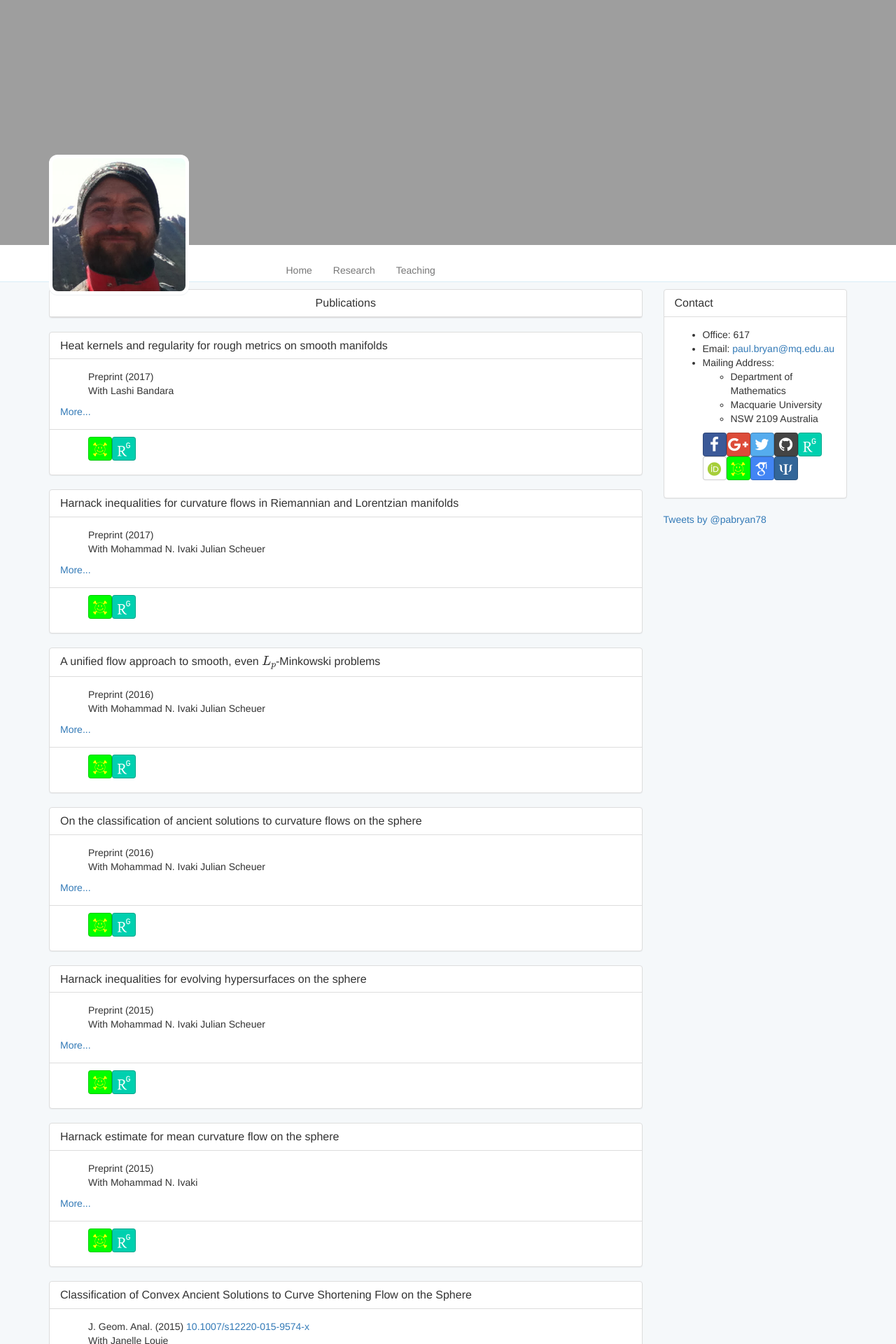
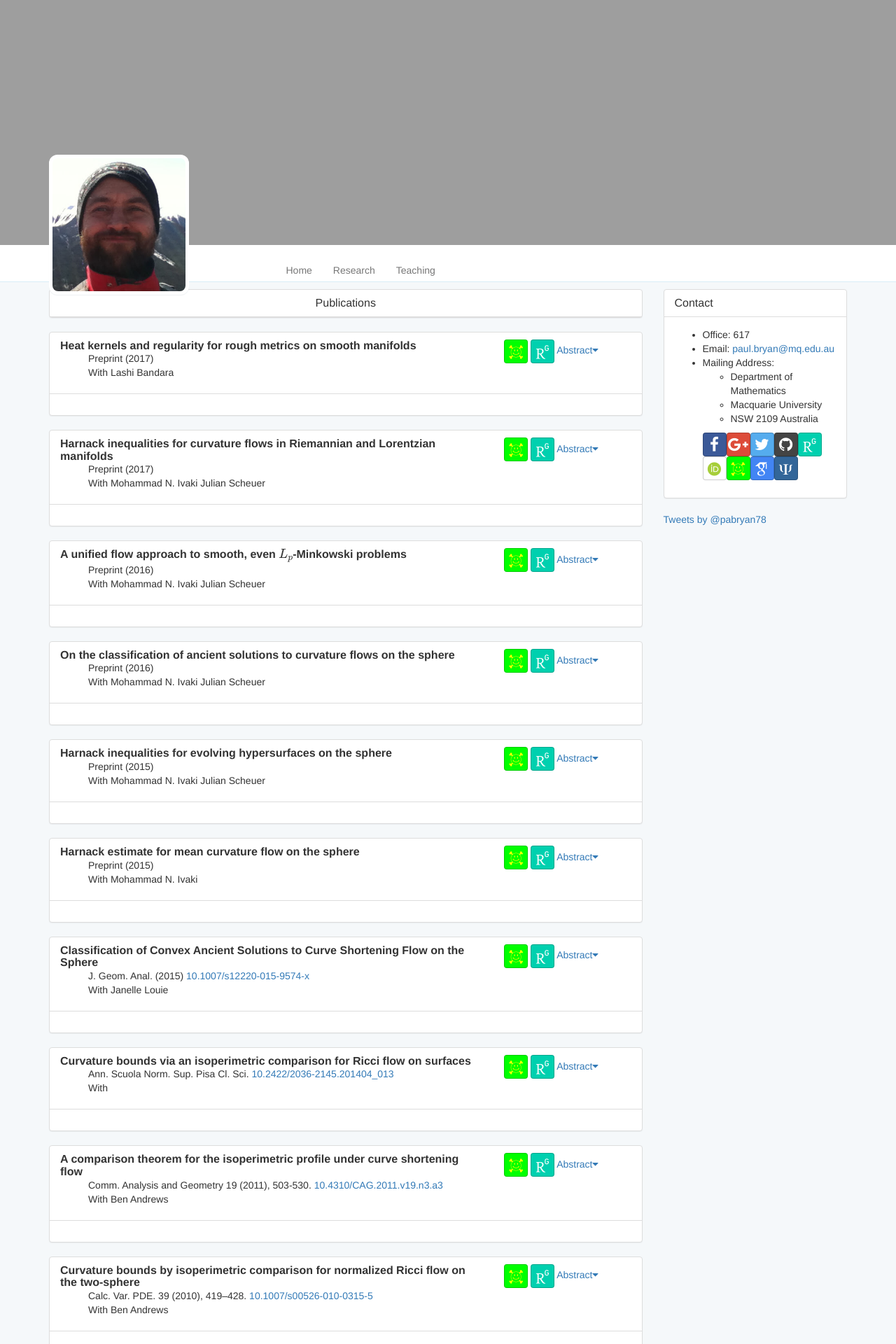
Before and after one commit to pabryan/pabryan.github.io, a Jekyll site: the page built from research/index.html, in a window 1280 px wide. Shown: the top 1920 px of the page at 70% size. Built offline with Jekyll 4.4.1, drawn with Linux system fonts in a browser that asks for light colours; some web fonts are replaced; formulas are drawn with MathJax 3; comment, search, counter and statistics services are not loaded; some of the changed text lies outside the part shown.

Commit message:
Updated research page styling and layout.

```diff
--- a/css/style.css
+++ b/css/style.css
@@ -83,6 +83,14 @@ img.profile-img {
    background: transparent !important;
 }
 
+.research-panel .panel-title {
+    font-weight: bold;
+}
+
+.research-panel .panel-heading-ul {
+    list-style-type: none !important;
+}
+
 .research-panel .panel-body > ul {
     list-style-type: none;
 }
--- a/js/local.js
+++ b/js/local.js
@@ -1,7 +1,7 @@
 $('.collapse').on('shown.bs.collapse', function () {
-    $(this).prev().find(".show-more-less").text("Less");
+    $(this).prev().find(".abstract-arrow").toggleClass('fa-caret-down fa-caret-up');
 });
 
 $('.collapse').on('hidden.bs.collapse', function () {
-    $(this).prev().find(".show-more-less").text("More...");
+    $(this).prev().find(".abstract-arrow").toggleClass('fa-caret-up fa-caret-down');
 });
--- a/research/index.html
+++ b/research/index.html
@@ -14,37 +14,35 @@ category: research
 {% for post in site.categories.[page.category] %}
 <div class="panel panel-default research-panel">
   <div class="panel-heading">
-    <h3 class="panel-title">
-      {{ post.title }}
-    </h3>
+    <div class="row">
+      <div class="col-sm-9">
+	<h1 class="panel-title" class="display-1">
+	  {{ post.title }}
+	</h1>
+	<ul class="panel-heading-ul">
+	  <li>{{ post.journal }} <a href="https://dx.doi.org/{{ post.doi }}" target="_blank">{{ post.doi}}</a></li>
+	  {% unless post.collaborators == '' %}
+	  <li>With {{ post.collaborators | join }}</li>
+	  {% endunless %}
+	</ul>
+      </div>
+
+      <div class="col-sm-3">
+	<a href="http://arxiv.org/abs/{{ post.arxiv }}" class="btn btn-social-icon btn-arxiv" target="_blank">
+	  <i class="ai ai-arxiv" alt="arxiv" title="arxiv"></i>
+	</a>
+	<a href="http://www.researchgate.com/publication/{{ post.researchgate }}" class="btn btn-social-icon btn-researchgate" target="_blank">
+	  <i class="ai ai-researchgate" alt="researchgate" title="researchgate"></i>
+	</a>
+	<a href="#abstract-{{ post.paper-id }}" class="show-hide-abstract" data-toggle="collapse">Abstract<i class="fa fa-caret-down" class="abstract-arrow" alt="Show abstract" title="Show abstract"></i></span></a>
+      </div>
+    </div>
   </div>
+
   <div class="panel-body">
-    <ul>
-      <li>{{ post.journal }} <a href="https://dx.doi.org/{{ post.doi }}" target="_blank">{{ post.doi}}</a></li>
-      {% unless post.collaborators == '' %}
-      <li>With {{ post.collaborators | join }}</li>
-      {% endunless %}
-    </ul>
-    <a href="#abstract-{{ post.paper-id }}" class="show-hide-abstract" data-toggle="collapse"><span class="show-more-less">More...</span></a>
     <div id="abstract-{{ post.paper-id }}" class="collapse">
       {{ post.excerpt }}
     </div>
   </div>
-
-  <div class="panel-footer">
-    <ul>
-      <li>
-	<a href="http://arxiv.org/abs/{{ post.arxiv }}" class="btn btn-social-icon btn-arxiv" target="_blank">
-	  <i class="ai ai-arxiv"></i>
-	</a>
-      </li>
-
-      <li>
-	<a href="http://www.researchgate.com/publication/{{ post.researchgate }}" class="btn btn-social-icon btn-researchgate" target="_blank">
-	  <i class="ai ai-researchgate"></i>
-	</a>
-      </li>
-    </ul>
-  </div>
 </div>
 {% endfor %}
```
